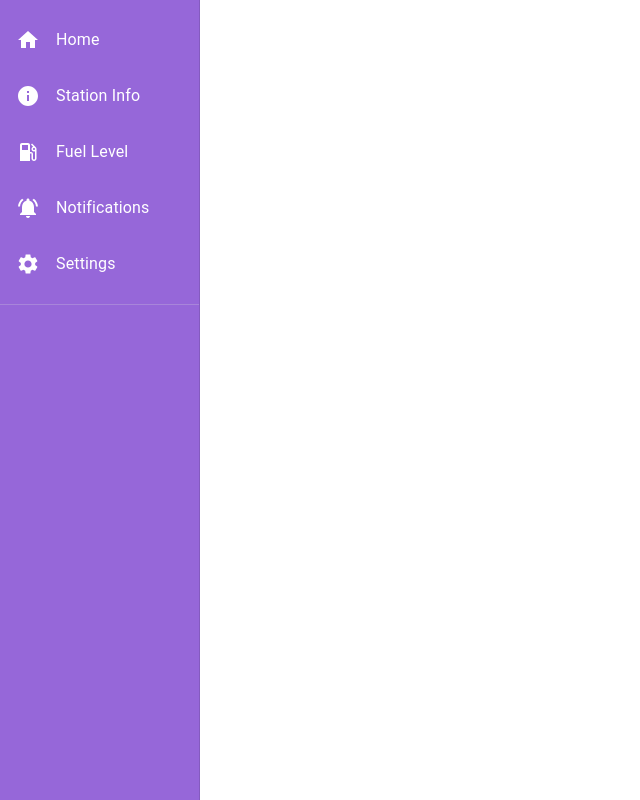
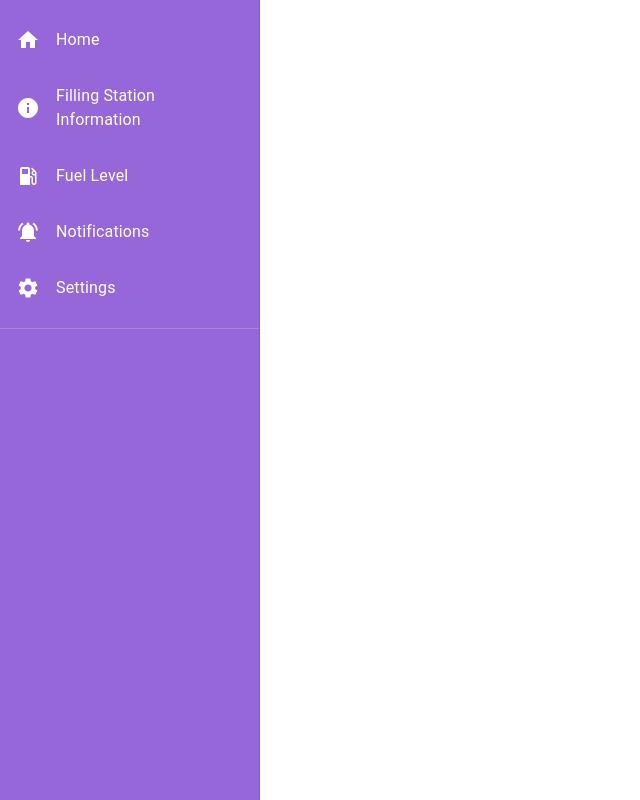
Before and after one commit to SenuraUpesh2002/Research-Project-SLIIT, a React (Vite) app in the folder client/: page / in a window 1280 px wide. Shown: the whole page, without its empty margins (0-640 px from the left). Built offline with nearby package versions, Linux system fonts and the light colour scheme.

Commit message:
Update the route of StationInfo.jsx

```diff
--- a/client/src/App.jsx
+++ b/client/src/App.jsx
@@ -4,7 +4,7 @@ import './App.css';
 import Button from '@mui/material/Button';
 import { BrowserRouter, Routes, Route } from 'react-router-dom';
 import "bootstrap/dist/css/bootstrap.min.css";
-import Dashboard  from './components/Dashboard/Dashboard';
+//import Dashboard  from './components/Dashboard/Dashboard';
 import Sensors from "./Drivers";
 import CreateUsers from './CreateUser';
 import UpdateUsers from './UpdateUser';
@@ -41,8 +41,8 @@ function App() {
           <Route path='/fs-view6' element={<View6/>}></Route>
           <Route path='/' element={<ComponentHome/>}></Route>
           <Route path='/ComponentHome/FuelLevel' element={<FuelLevel/>}></Route>
-          <Route path='/ComponentHome/StationInfo' element={<StationInfo/>}></Route>
-          <Route path='/' element={<Dashboard/>}></Route>
+          <Route path='/StationInfo' element={<StationInfo/>}></Route>
+
           <Route path='/sensor' element={<Sensors/>} ></Route>
           <Route path='/create' element={<CreateUsers/>} ></Route>
           <Route path='/update' element={<UpdateUsers/>} ></Route>
--- a/client/src/ComponentHome/FuelDashboard.jsx
+++ b/client/src/ComponentHome/FuelDashboard.jsx
@@ -6,31 +6,35 @@ import {
   ListItemIcon,
   ListItemText,
   Divider,
+  Box
 } from "@mui/material";
 import HomeIcon from '@mui/icons-material/Home';
 import LocalGasStationIcon from '@mui/icons-material/LocalGasStation';
 import NotificationsActiveIcon from '@mui/icons-material/NotificationsActive';
 import InfoIcon from '@mui/icons-material/Info';
 import SettingsIcon from '@mui/icons-material/Settings';
+import { useNavigate } from "react-router-dom";
 
 function FuelDashboard() {
-  // Sidebar drawer links
+  const navigate = useNavigate();
+
   const dashboardLinks = [
-    { label: "Home", icon: <HomeIcon /> },
-    { label: "Station Info", icon: <InfoIcon /> },
-    { label: "Fuel Level", icon: <LocalGasStationIcon /> },
-    { label: "Notifications", icon: <NotificationsActiveIcon /> },
-    { label: "Settings", icon: <SettingsIcon /> }
+    { label: "Home", icon: <HomeIcon />, path: "/" },
+    { label: "Filling Station Information", icon: <InfoIcon />, path: "/StationInfo" },
+    { label: "Fuel Level", icon: <LocalGasStationIcon />, path: "/fuel-level" },
+    { label: "Notifications", icon: <NotificationsActiveIcon />, path: "/notifications" },
+    { label: "Settings", icon: <SettingsIcon />, path: "/settings" }
   ];
 
   return (
+    <Box sx={{ display: "flex" }}>
       <Drawer
         variant="permanent"
         sx={{
           width: 200,
           flexShrink: 0,
           [`& .MuiDrawer-paper`]: {
-          width: 200,
+            width: 260,
             boxSizing: "border-box",
             backgroundColor: "#9667d9",
             color: "#fff"
@@ -42,6 +46,7 @@ function FuelDashboard() {
             <ListItem
               button={true}
               key={item.label}
+              onClick={() => navigate(item.path)}
               sx={{
                 marginY: 1,
                 borderRadius: 2,
@@ -59,6 +64,7 @@ function FuelDashboard() {
         </List>
         <Divider sx={{ bgcolor: "#fff" }} />
       </Drawer>
+    </Box>
   );
 }
 
```
Lines whose indentation alone changed are shown as unchanged.
